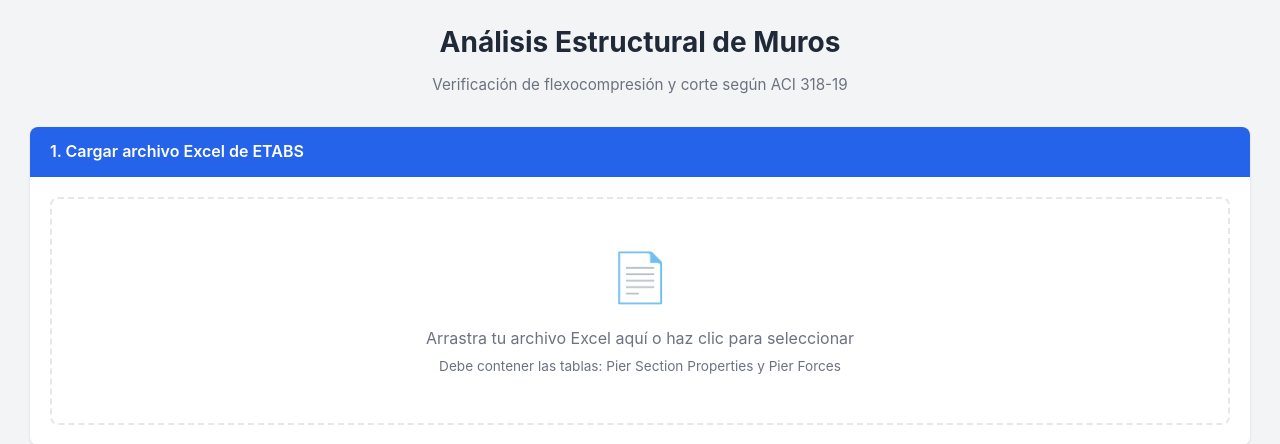
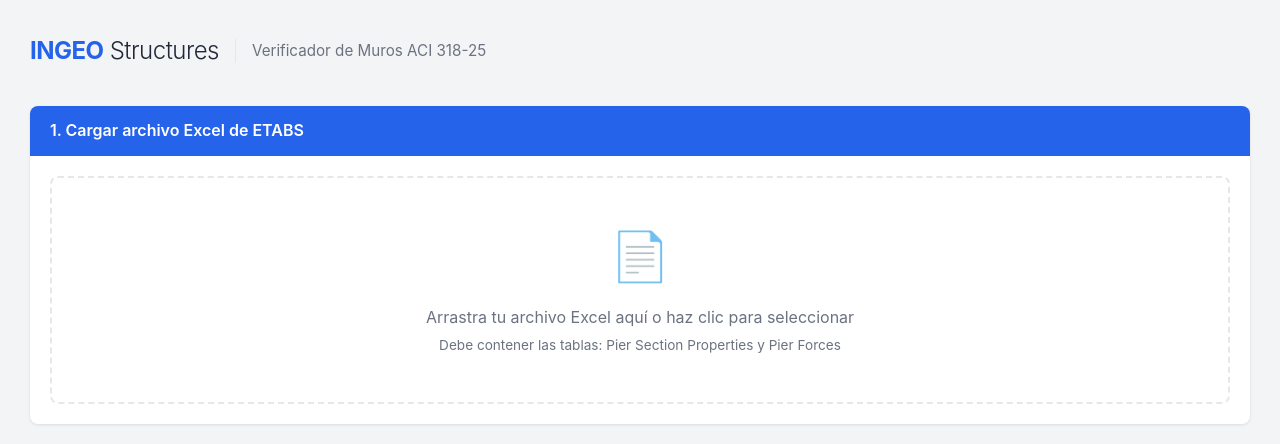
Before and after one commit to wilterwhite/ingeo-structures, a Flask app: page / in a window 1280 px wide. Shown: the top 444 px of the page. Run offline with Flask 3, Linux system fonts and the light colour scheme.

Commit message:
UI: rediseñar header y stats, actualizar a ACI 318-25
Header:
- Nuevo diseño compacto en una fila: "INGEO Structures | Verificador..."
- Marca con estilo: nombre bold azul + producto light

Stats:
- Diseño horizontal inline en lugar de grid vertical
- Más compacto: valor y etiqueta en la misma línea

Otros:
- Botón "Combos" → "Expandir todo" / "Colapsar todo"
- Actualizar referencias ACI 318-19 → ACI 318-25

🤖 Generated with [Claude Code](https://claude.com/claude-code)

Co-Authored-By: Claude Opus 4.5 <noreply@anthropic.com>

```diff
--- a/app/static/css/base.css
+++ b/app/static/css/base.css
@@ -30,17 +30,62 @@ body {
     padding: 20px 30px;
 }
 
-header {
+/* ==========================================================================
+   APP HEADER
+   ========================================================================== */
+
+.app-header {
+    display: flex;
+    align-items: center;
+    gap: 16px;
+    margin-bottom: 24px;
+    padding: 12px 0;
+}
+
+.brand {
+    display: flex;
+    align-items: baseline;
+    gap: 6px;
+}
+
+.brand-name {
+    font-size: 1.5rem;
+    font-weight: 700;
+    color: var(--primary-color);
+    letter-spacing: -0.5px;
+}
+
+.brand-product {
+    font-size: 1.5rem;
+    font-weight: 300;
+    color: var(--text-color);
+    letter-spacing: -0.5px;
+}
+
+.header-divider {
+    width: 1px;
+    height: 24px;
+    background: var(--border-color);
+}
+
+.header-subtitle {
+    font-size: 0.95rem;
+    color: var(--text-muted);
+    font-weight: 400;
+}
+
+/* Legacy header support */
+header:not(.app-header) {
     text-align: center;
     margin-bottom: 30px;
 }
 
-header h1 {
+header:not(.app-header) h1 {
     font-size: 1.75rem;
     margin-bottom: 8px;
 }
 
-header p {
+header:not(.app-header) p {
     color: var(--text-muted);
     font-size: 0.95rem;
 }
@@ -274,22 +319,30 @@ header p {
 }
 
 .stats-grid {
-    display: grid;
-    grid-template-columns: repeat(auto-fit, minmax(120px, 1fr));
-    gap: 15px;
+    display: flex;
+    gap: 24px;
     margin-bottom: 20px;
+    align-items: center;
 }
 
 .stat-card {
+    display: flex;
+    align-items: center;
+    gap: 8px;
     background: var(--bg-color);
     border-radius: var(--border-radius);
-    padding: 15px;
-    text-align: center;
+    padding: 8px 16px;
 }
 
 .stat-value {
-    font-size: 1.75rem;
+    font-size: 1.25rem;
     font-weight: 700;
+}
+
+.stat-label {
+    font-size: 0.8rem;
+    color: var(--text-muted);
+    white-space: nowrap;
 }
 
 .stat-value.stat-ok { color: var(--success-color); }
--- a/app/static/js/StructuralPage.js
+++ b/app/static/js/StructuralPage.js
@@ -311,12 +311,14 @@ class StructuralPage {
     // =========================================================================
 
     toggleAllCombinations() {
-        const { toggleCombosIcon } = this.elements;
+        const { toggleCombosIcon, toggleAllCombosBtn } = this.elements;
         const allExpanded = this.resultsTable.toggleAllExpand();
 
-        // Actualizar ícono
-        if (toggleCombosIcon) {
+        // Actualizar ícono y texto
+        if (toggleCombosIcon && toggleAllCombosBtn) {
             toggleCombosIcon.textContent = allExpanded ? '▼' : '▶';
+            // Actualizar texto del botón (después del ícono)
+            toggleAllCombosBtn.innerHTML = `<span id="toggle-combos-icon">${allExpanded ? '▼' : '▶'}</span> ${allExpanded ? 'Colapsar todo' : 'Expandir todo'}`;
         }
     }
 
--- a/app/templates/structural_standalone.html
+++ b/app/templates/structural_standalone.html
@@ -3,14 +3,18 @@
 <head>
     <meta charset="UTF-8">
     <meta name="viewport" content="width=device-width, initial-scale=1.0">
-    <title>Análisis Estructural de Muros - ETABS</title>
+    <title>INGEO Structures - ACI 318-25</title>
     <link rel="stylesheet" href="{{ url_for('structural_static', filename='css/structural.css') }}">
 </head>
 <body>
     <div class="container">
-        <header>
-            <h1>Análisis Estructural de Muros</h1>
-            <p>Verificación de flexocompresión y corte según ACI 318-19</p>
+        <header class="app-header">
+            <div class="brand">
+                <span class="brand-name">INGEO</span>
+                <span class="brand-product">Structures</span>
+            </div>
+            <div class="header-divider"></div>
+            <div class="header-subtitle">Verificador de Muros ACI 318-25</div>
         </header>
 
         <!-- Step 1: Upload -->
@@ -183,7 +187,7 @@
                     </div>
                     <div class="filter-group">
                         <button class="btn btn-sm" id="toggle-all-combos-btn" title="Expandir/Colapsar todas las combinaciones">
-                            <span id="toggle-combos-icon">▶</span> Combos
+                            <span id="toggle-combos-icon">▶</span> Expandir todo
                         </button>
                     </div>
                     <div class="plane-indicator">
@@ -330,7 +334,7 @@
 
                 <!-- Esbeltez -->
                 <div class="details-section" id="slenderness-section">
-                    <h4>Esbeltez (ACI 318-19)</h4>
+                    <h4>Esbeltez (ACI 318-25)</h4>
                     <div class="details-grid">
                         <div class="detail-item">
                             <span class="detail-label">Lambda (k*lu/r)</span>
```
